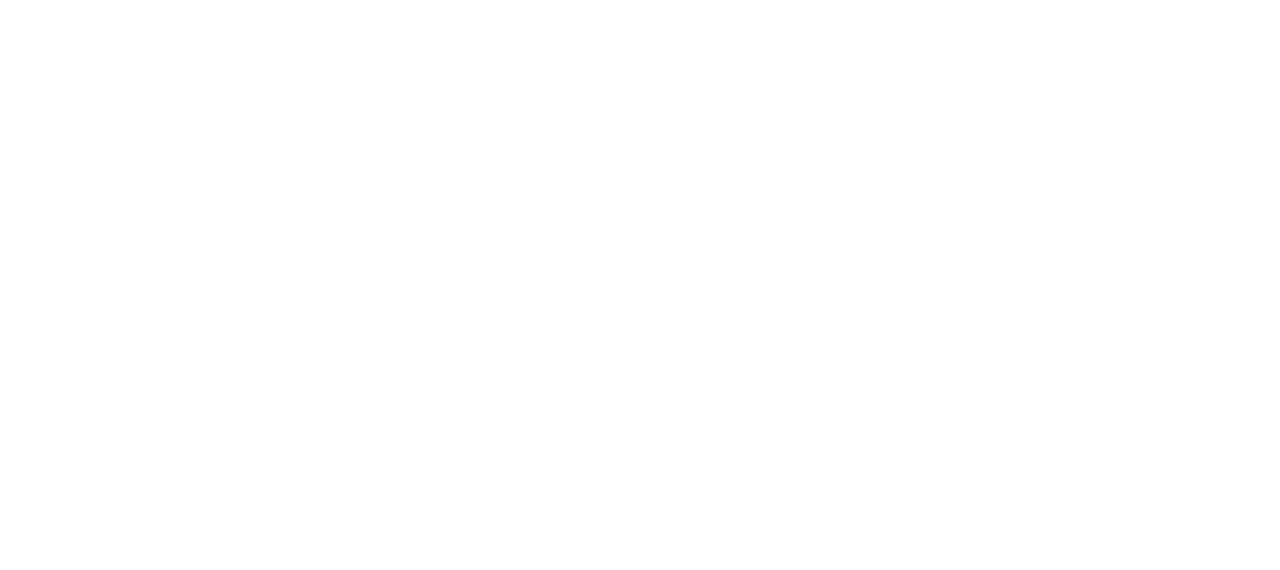
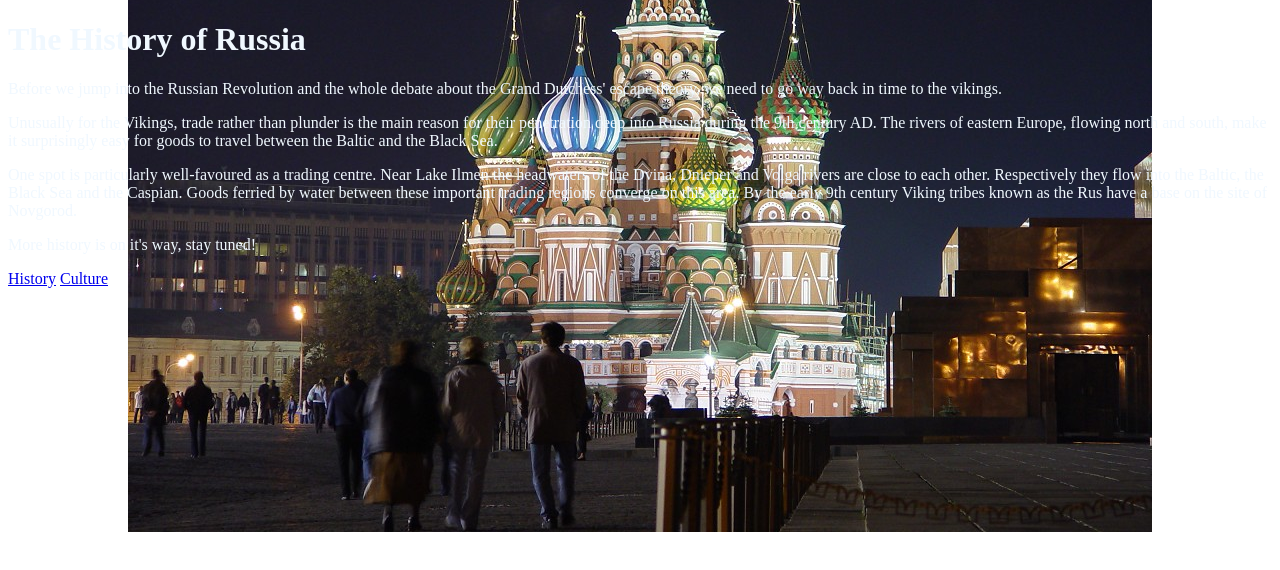
Before and after one commit to hborrie2/assignment2, a plain HTML site: page history.html in a window 1280 px wide. Drawn offline with Linux system fonts and the light colour scheme.

Commit message:
final edits

```diff
--- a/history.html
+++ b/history.html
@@ -0,0 +1,37 @@
+<!doctype html>
+
+<html lang="en">
+<head>
+  <meta charset="utf-8">
+
+  <title> So You Want to Learn About Russia </title>
+
+</head>
+
+<style>
+body {
+background-image: url(images/kremlin.jpg);
+    background-position: center;
+    background-repeat: no-repeat
+
+
+</style>
+
+<h1 style="color: aliceblue">The History of Russia</h1>
+
+<body>
+
+<p style="color: aliceblue"> Before we jump into the Russian Revolution and the whole debate about the Grand Dutchess' escape theory, we need to go way back in time to the vikings. </p>
+
+<p style="color: aliceblue">Unusually for the Vikings, trade rather than plunder is the main reason for their penetration deep into Russia during the 9th century AD. The rivers of eastern Europe, flowing north and south, make it surprisingly easy for goods to travel between the Baltic and the Black Sea.</p>
+
+<p style="color: aliceblue">One spot is particularly well-favoured as a trading centre. Near Lake Ilmen the headwaters of the Dvina, Dnieper and Volga rivers are close to each other. Respectively they flow into the Baltic, the Black Sea and the Caspian. Goods ferried by water between these important trading regions converge on this area. By the early 9th century Viking tribes known as the Rus have a base on the site of Novgorod.</p>
+
+<p style="color: aliceblue">More history is on it's way, stay tuned!</p>
+
+<a href="history.html">History</a>
+<a href="culture.html">Culture</a>
+
+</body>
+
+</html>
```
Also changed, not shown: index.html (+6 -5 lines), culture.html (added), images/catherine-palace.jpg (added), images/city.jpg (added), images/kremlin.jpg (added), images/map.jpg (added), images/peterhof.JPG (added), images/stPetersburg.jpg (added), 3 other files.
